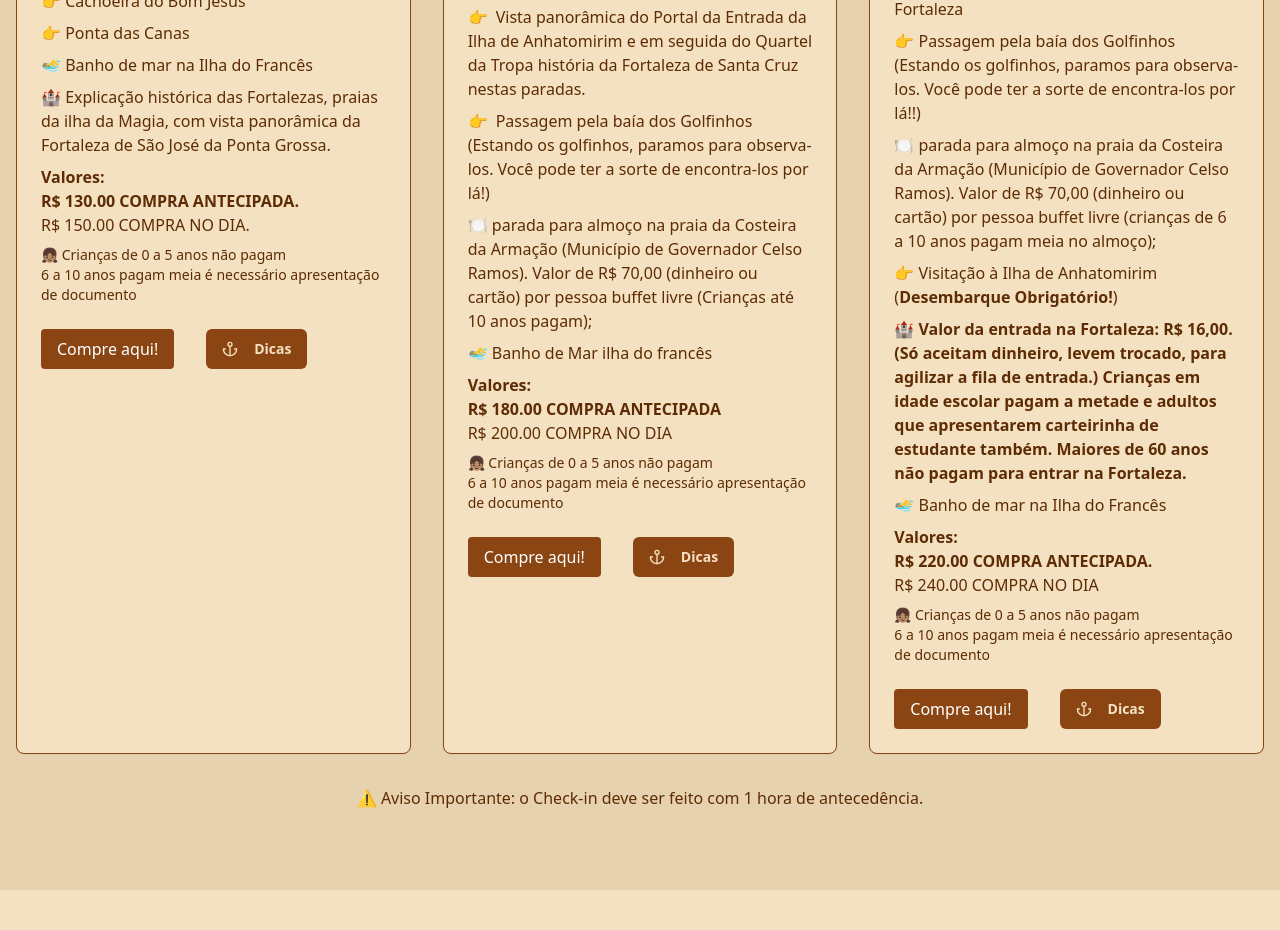
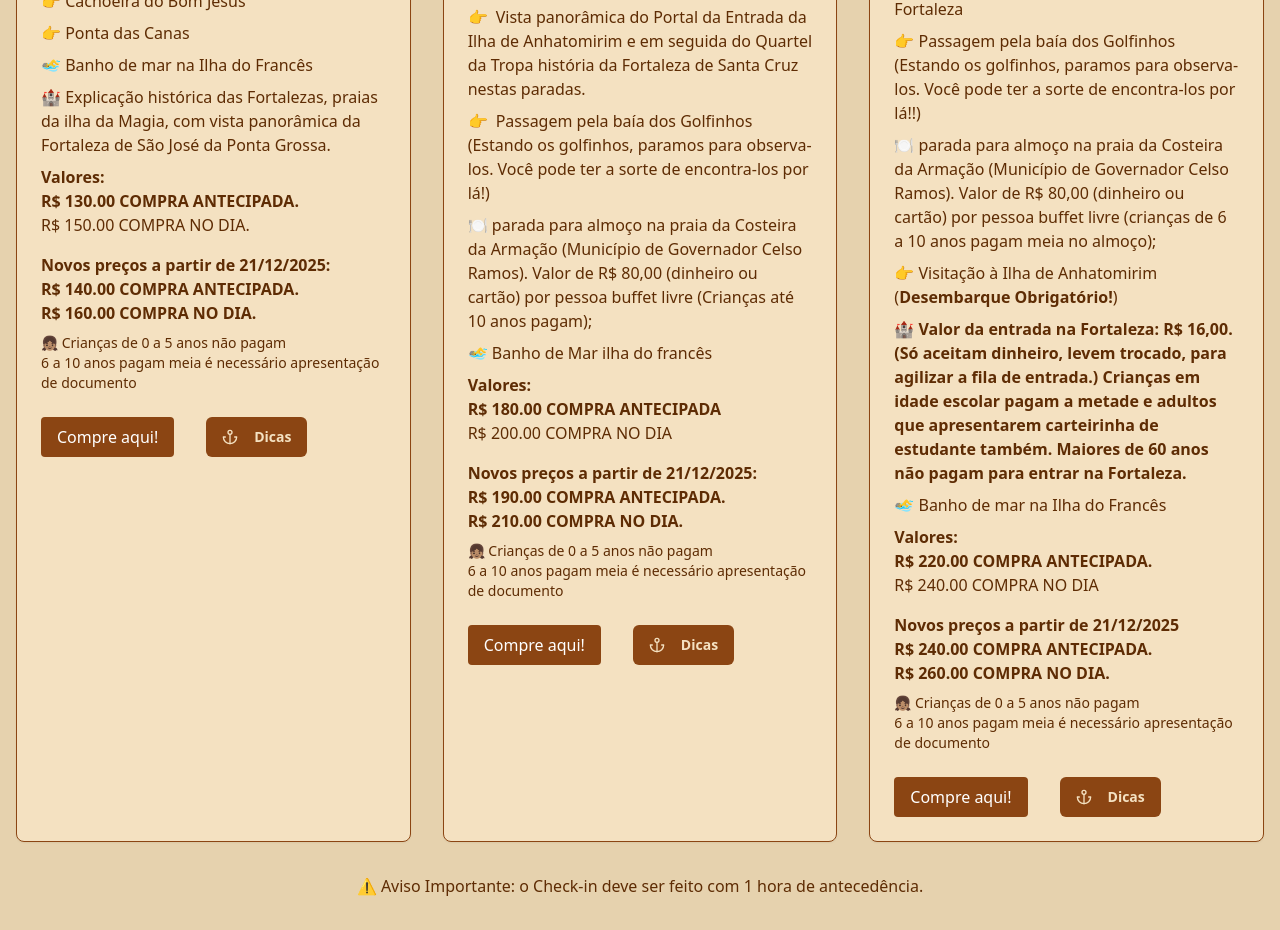
Before and after one commit to Ssalvador221/landing-barco-pirata, a Next.js app: page / in a window 1280 px wide. Shown: the part 3400-4330 px from the top of the page. Built offline with nearby package versions, Linux system fonts and the light colour scheme; a web font is replaced by a local one.

Commit message:
fix: upcoming prices

```diff
--- a/src/components/cards/AboutRide.tsx
+++ b/src/components/cards/AboutRide.tsx
@@ -58,6 +58,13 @@ function AboutRide() {
               <p className="font-bold">Valores:</p>
               <p className="font-bold">R$ 130.00 COMPRA ANTECIPADA.</p>
               <p>R$ 150.00 COMPRA NO DIA.</p>
+              <p className="font-bold text-[#5e2c04] mt-4">
+                Novos preços a partir de 21/12/2025:
+                <br />
+                R$ 140.00 COMPRA ANTECIPADA.
+                <br />
+                R$ 160.00 COMPRA NO DIA.
+              </p>
               <p className="text-sm mt-2">
                 👧🏽 Crianças de 0 a 5 anos não pagam
               </p>
@@ -131,13 +138,20 @@ function AboutRide() {
               </ul>
               <p className="mb-2">
                 🍽️ parada para almoço na praia da Costeira da Armação (Município
-                de Governador Celso Ramos). Valor de R$ 70,00 (dinheiro ou
+                de Governador Celso Ramos). Valor de R$ 80,00 (dinheiro ou
                 cartão) por pessoa buffet livre (Crianças até 10 anos pagam);
               </p>
               <p className="mb-2">🏊‍♂️ Banho de Mar ilha do francês</p>
               <p className="font-bold">Valores:</p>
               <p className="font-bold">R$ 180.00 COMPRA ANTECIPADA</p>
               <p>R$ 200.00 COMPRA NO DIA</p>
+              <p className="font-bold text-[#5e2c04] mt-4">
+                Novos preços a partir de 21/12/2025:
+                <br />
+                R$ 190.00 COMPRA ANTECIPADA.
+                <br />
+                R$ 210.00 COMPRA NO DIA.
+              </p>
               <p className="text-sm mt-2">
                 👧🏽 Crianças de 0 a 5 anos não pagam
               </p>
@@ -197,7 +211,7 @@ function AboutRide() {
                 </li>
                 <p className="mb-2">
                   🍽️ parada para almoço na praia da Costeira da Armação
-                  (Município de Governador Celso Ramos). Valor de R$ 70,00
+                  (Município de Governador Celso Ramos). Valor de R$ 80,00
                   (dinheiro ou cartão) por pessoa buffet livre (crianças de 6 a
                   10 anos pagam meia no almoço);
                 </p>
@@ -219,6 +233,13 @@ function AboutRide() {
               <p className="font-bold">Valores:</p>
               <p className="font-bold">R$ 220.00 COMPRA ANTECIPADA.</p>
               <p>R$ 240.00 COMPRA NO DIA</p>
+              <p className="font-bold text-[#5e2c04] mt-4">
+                Novos preços a partir de 21/12/2025
+                <br />
+                R$ 240.00 COMPRA ANTECIPADA.
+                <br />
+                R$ 260.00 COMPRA NO DIA.
+              </p>
               <p className="text-sm mt-2">
                 👧🏽 Crianças de 0 a 5 anos não pagam
               </p>
```
